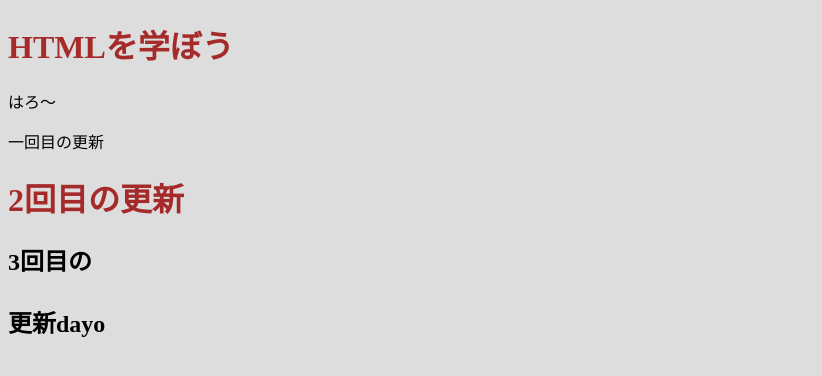
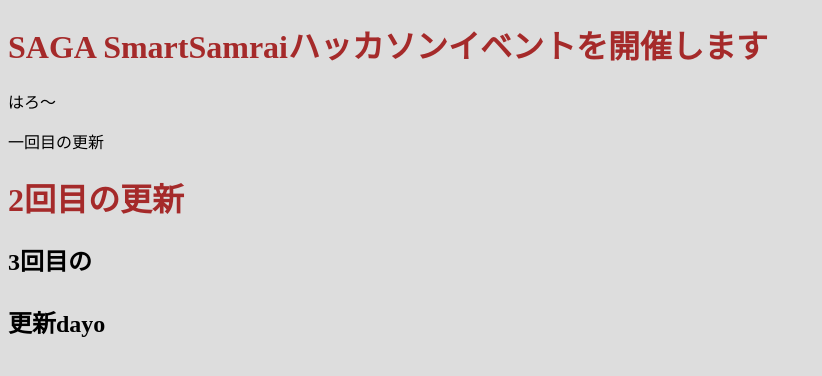
Before and after one commit to sagapref0001/my_web_page, a plain HTML site: page index.html in a window 1280 px wide. Shown: the whole page, without its empty margins (0-822 px from the left). Drawn offline with Linux system fonts and the light colour scheme.

Commit message:
3回目の更新

```diff
--- a/index.html
+++ b/index.html
@@ -2,7 +2,7 @@
 <html lang="ja">
 <head>
     <meta charset="UTF-8">
-    <title>はじめてのHTML</title>
+    <title>ハッカソン合宿</title>
     <style>
         body {
         background-color: #dddddd;
@@ -13,7 +13,7 @@
     </style>
 </head>
 <body>
-<H1>HTMLを学ぼう</H1>
+<H1>SAGA SmartSamraiハッカソンイベントを開催します</H1>
 <p>はろ～</p>
 <p>一回目の更新</p>
 <h1>2回目の更新</h1>
```
